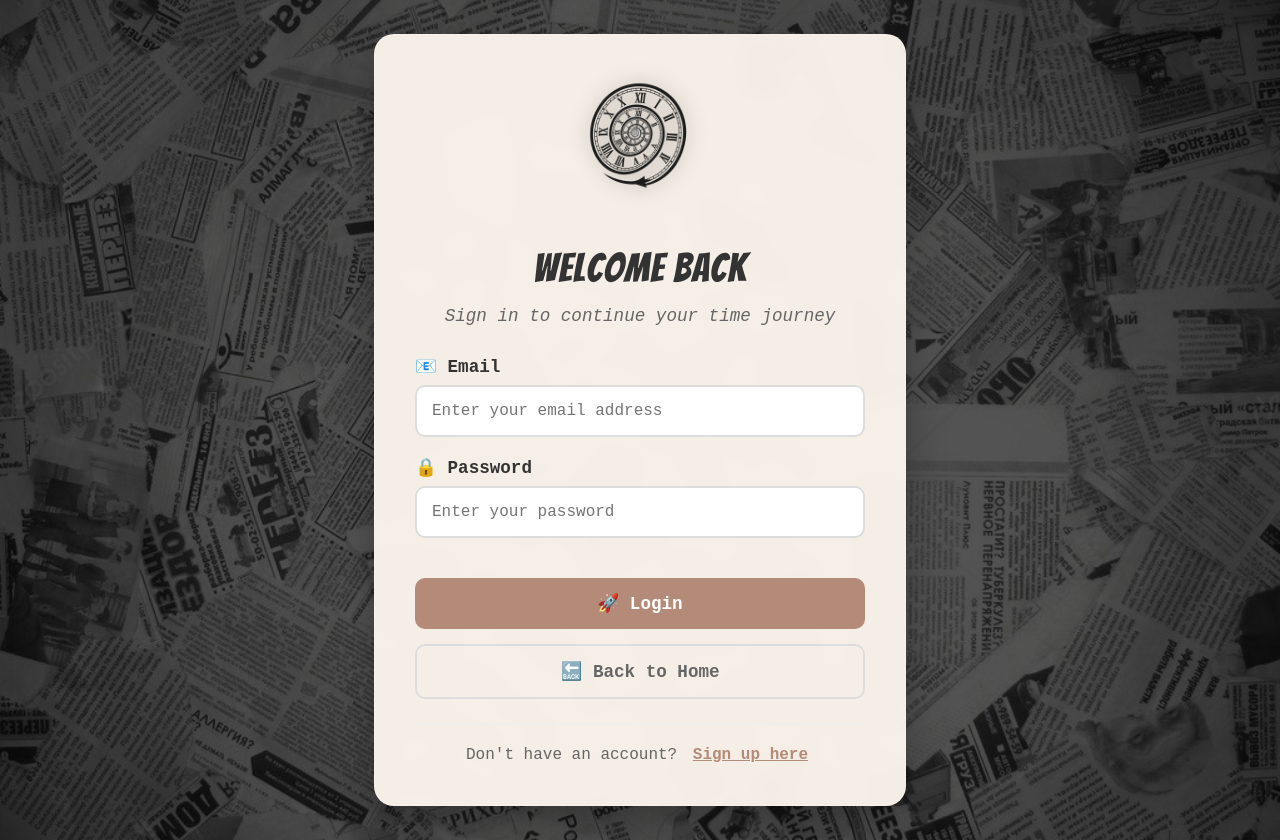
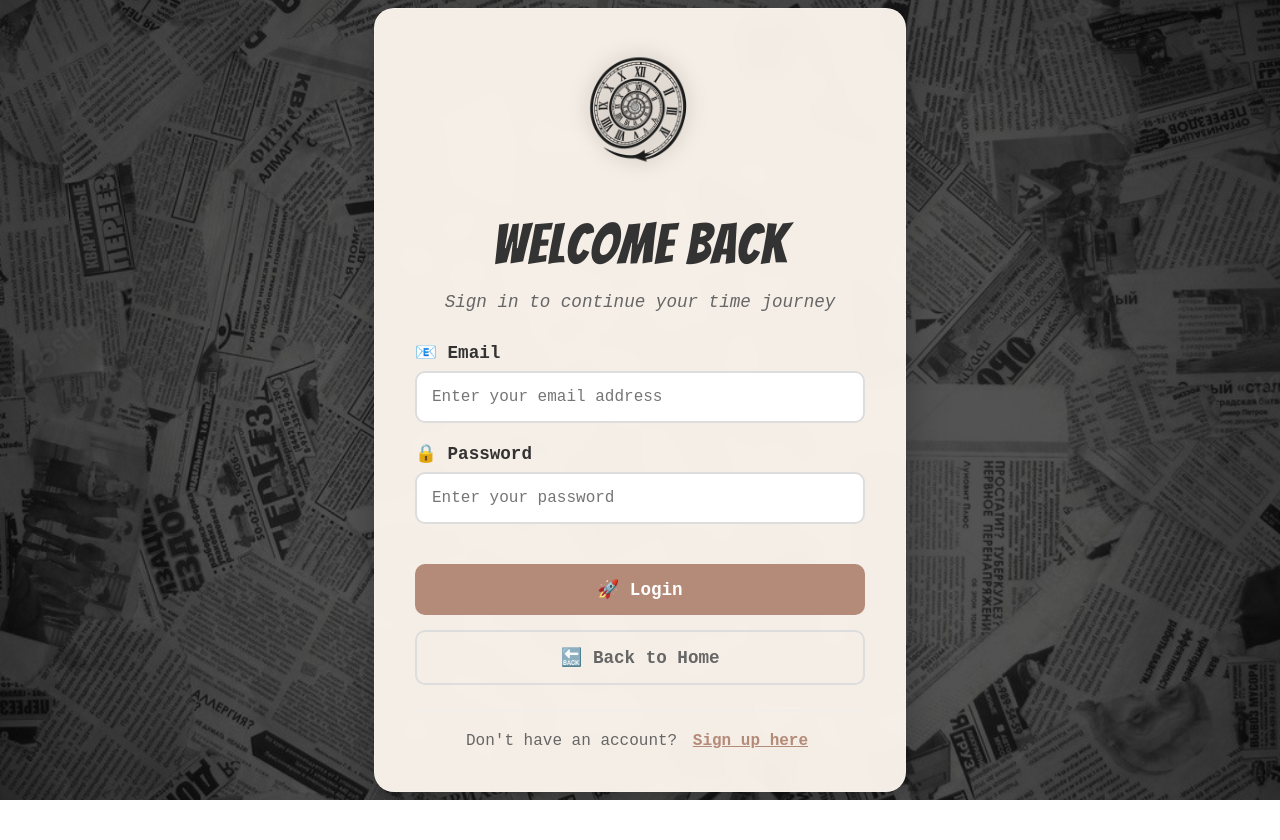
Before and after one commit to JunheePark0224/TimeTravelers, a React (Create React App) app in the folder frontend/: page /login in a window 1280 px wide. After the commit the page ends 800 px from the top, so only its background shows below. Built offline with nearby package versions, Linux system fonts and the light colour scheme; no server answers.

Commit message:
Update LoginPage

```diff
--- a/frontend/src/LoginPage/LoginPage.css
+++ b/frontend/src/LoginPage/LoginPage.css
@@ -9,16 +9,14 @@
   .login-container {
     position: relative;
     width: 100vw;
-    min-height: 100vh;
-    background-position: center center;
+    height: 100vh;
+    background-position: center;
     background-repeat: no-repeat;
     background-size: cover;
-    background-attachment: fixed;
     display: flex;
     justify-content: center;
     align-items: center;
-    overflow-y: auto;
-    padding: 20px 0;
+    overflow: hidden; /* 🔄 통일 */
   }
 
   /* 어두운 오버레이 */
@@ -39,6 +37,7 @@
     border-radius: 20px;
     padding: 40px;
     max-width: 450px;
+    overflow: hidden;
     width: 90%;
     box-shadow: 0 20px 40px rgba(0, 0, 0, 0.3);
     border: 1px solid rgba(255, 255, 255, 0.2);
@@ -53,12 +52,12 @@
   .login-logo {
     width: 120px;
     height: auto;
-    margin-bottom: 20px;
+    margin-bottom: 4px;
     filter: drop-shadow(0 0 10px rgba(0, 0, 0, 0.3));
   }
 
   .login-title {
-    font-size: 2.5rem;
+    font-size: 3.5rem;
     margin-bottom: 10px;
     color: #333;
     letter-spacing: 1px;
```
